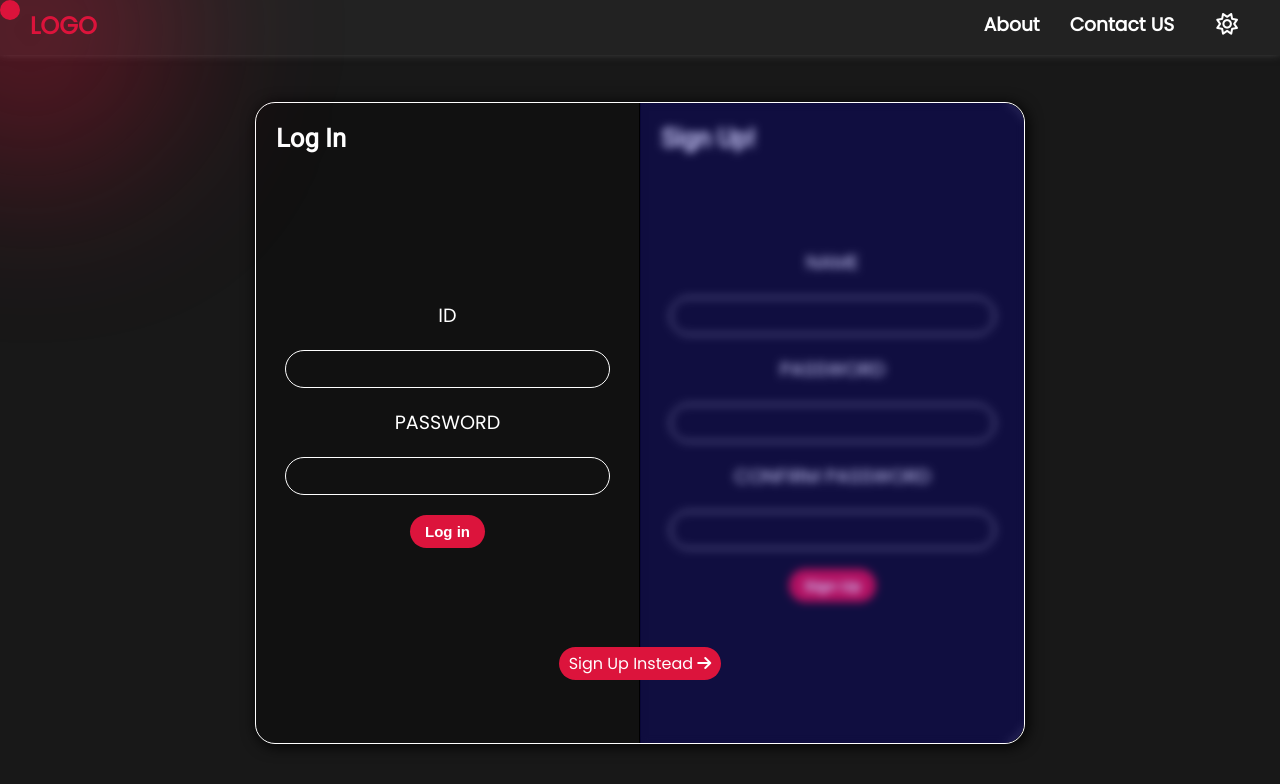
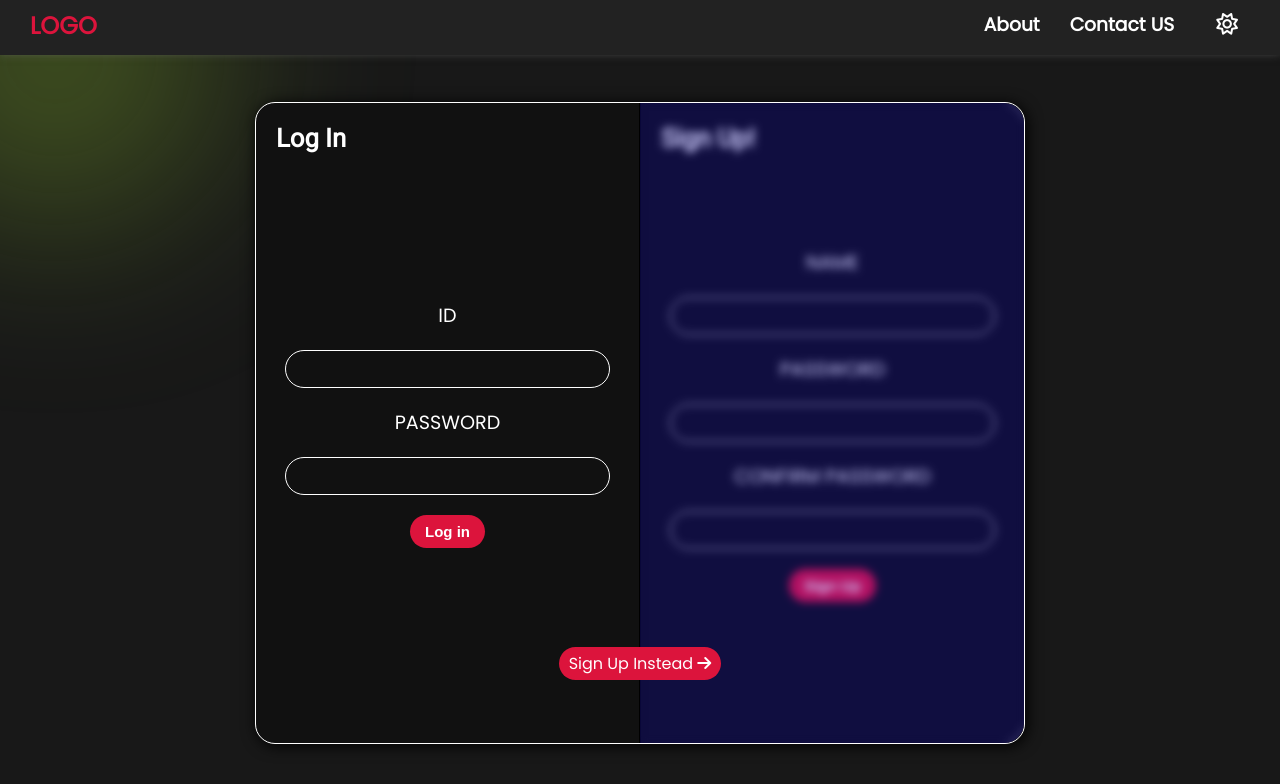
Before and after one commit to sarmadhamdani02/login-page, a plain HTML site: page index.html in a window 1280 px wide. Both pictures are taken after a click on the icon 1229 px from the left and 24 px from the top of the page. Drawn offline with nearby package versions, Linux system fonts and the light colour scheme.

Commit message:
ADDED SOME CHANGES

```diff
--- a/script.js
+++ b/script.js
@@ -30,6 +30,7 @@ tl.from(".nav-bar>h1 , .nav-last-div",{
 
 
 switchButton.onclick = function () {
+
     if (innerText.innerHTML != "Sign Up Instead ") {
         innerText.innerHTML = "Sign Up Instead ";
 
@@ -80,6 +81,17 @@ var moonIcon = document.querySelector(".fa-moon");
 var main = document.querySelector(".main");
 
 moonIcon.onclick = function () {
+
+    gsap.to(".cursor",{
+        backgroundColor:"yellowgreen",
+        duration:0.2,
+    })
+
+    gsap.to(".cursor-blur",{
+        backgroundColor:"rgba(153, 205, 50, 0.3)",
+        duration:0.2,
+    })
+
     sunIcon.style.display = "inline-block";
     moonIcon.style.display = "none";
     gsap.to(".main-dark",{
@@ -123,6 +135,18 @@ moonIcon.onclick = function () {
 }
 
 sunIcon.onclick = function () {
+
+
+    gsap.to(".cursor",{
+        backgroundColor:"crimson",
+        duration:0.2,
+    })
+
+    gsap.to(".cursor-blur",{
+        backgroundColor:"rgba(220, 20, 60, 0.494)",
+        duration:0.2,
+    })
+
     sunIcon.style.display = "none";
     moonIcon.style.display = "inline-block";
     gsap.to(".main-dark",{
--- a/style.css
+++ b/style.css
@@ -5,25 +5,27 @@
 
 body {
   font-family: sans-serif;
+  overflow: hidden;
 }
 
 .cursor{
+  display: none;
+
   background-color: crimson;
   height: 20px;
   width: 20px;
   position: absolute;
-  z-index: 99;
   border-radius: 50%;
 }
 
 .cursor-blur{
-  background-color: rgba(220, 20, 60, 0.309);
-  height: 300px;
-  width: 300px;
+  background-color: rgba(220, 20, 60, 0.494);
+  height: 350px;
+  width: 350px;
   position: absolute;
-  z-index: 99;
+  z-index: 61;
   border-radius: 50%;
-  filter: blur(80px);
+  filter: blur(90px);
   pointer-events: none;
 }
 
@@ -39,7 +41,7 @@ body {
   color: #333;
   font-family: "poppins";
   box-shadow: 0px 1px 10px #777;
-  z-index: 60;
+  z-index: 69;
 }
 
 .nav-bar > h1 {
@@ -75,7 +77,10 @@ body {
   justify-content: center;
   align-items: center;
   height: 100vh;
+  z-index: 60;
 }
+
+
 
 .container {
   overflow: hidden;
```
